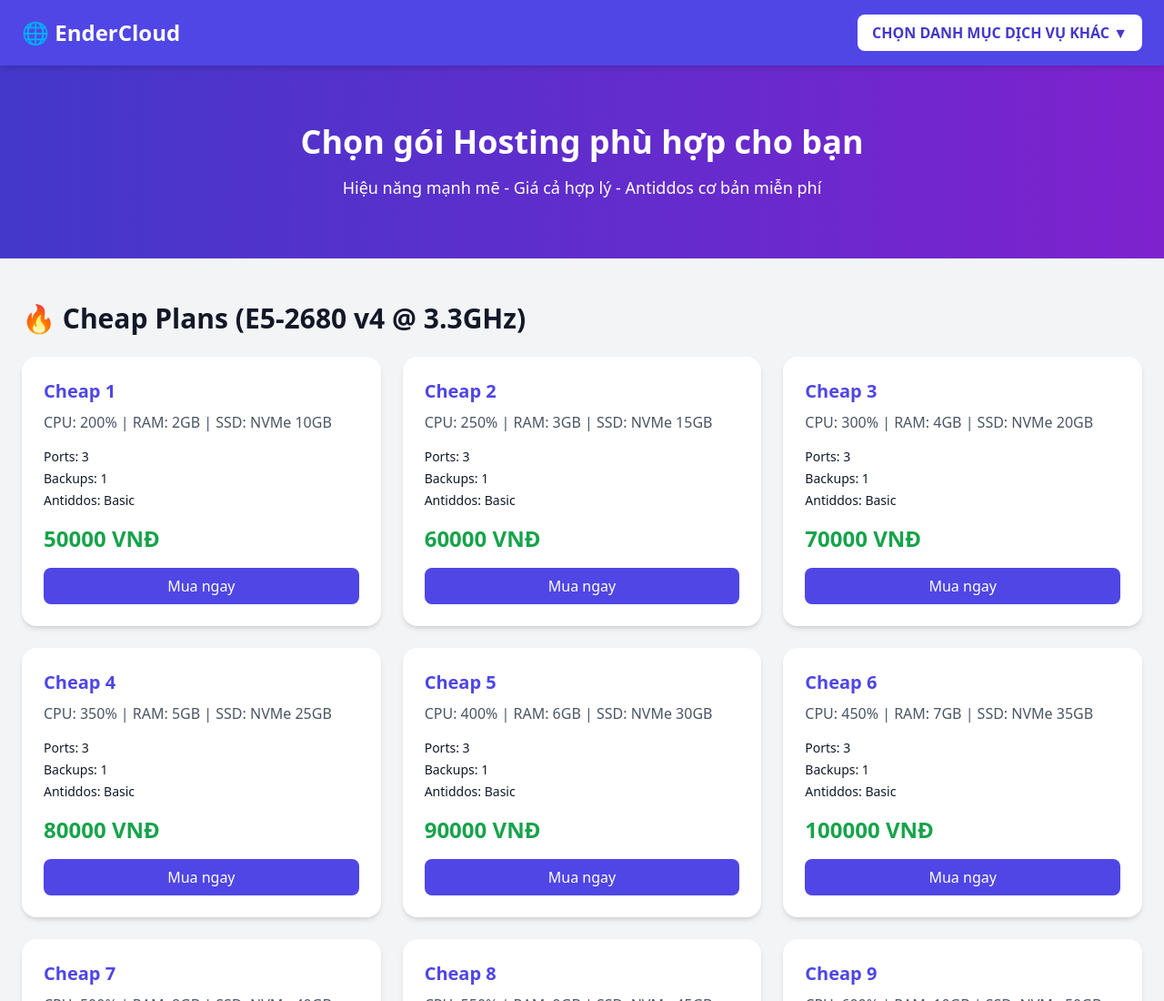
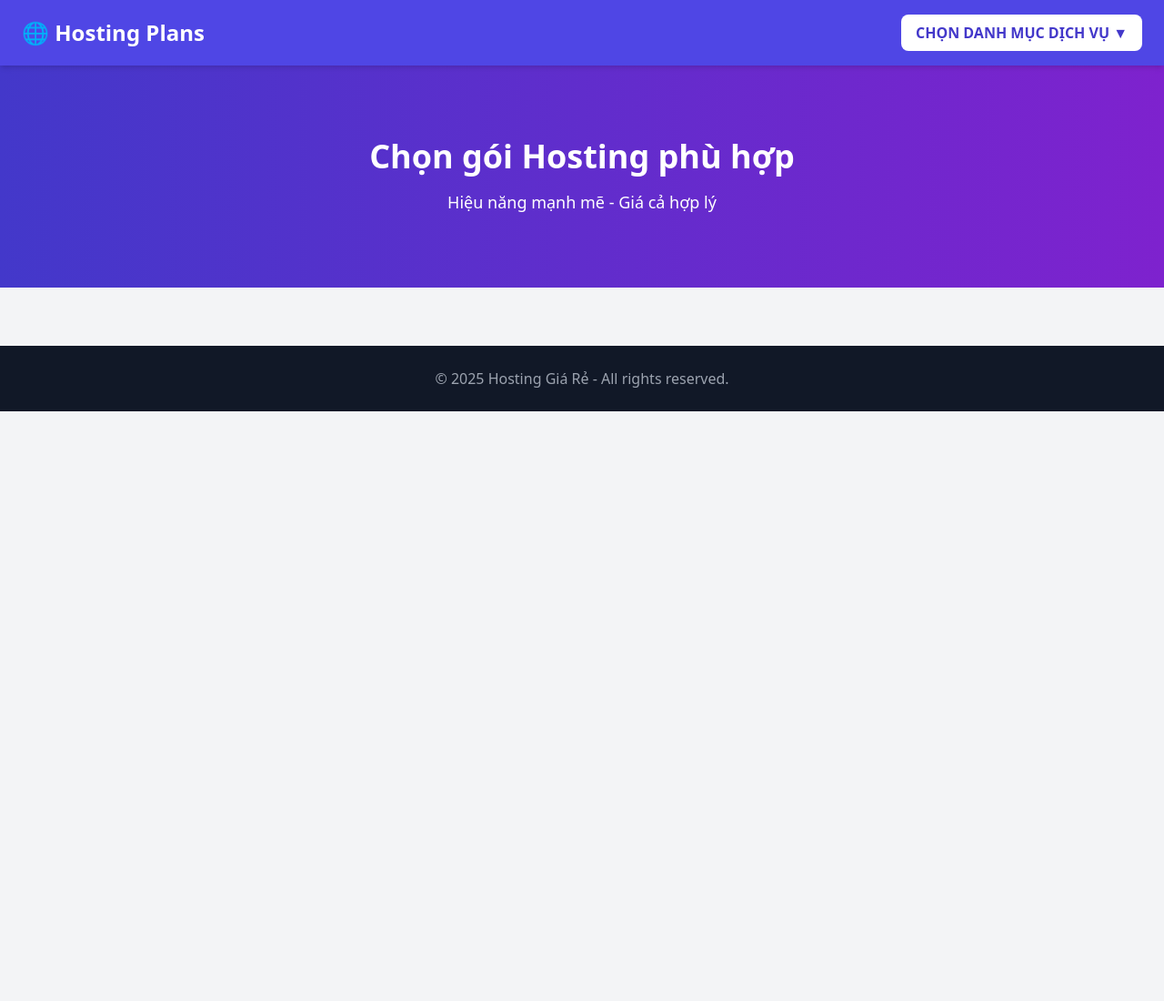
Before and after one commit to HAzeeMC/web, a plain HTML site: page index.html in a window 1280 px wide. Shown: the top 1100 px of the page at 91% size. After the commit the page ends 800 px from the top, so only its background shows below. Drawn offline with nearby package versions, Linux system fonts and the light colour scheme.

Commit message:
Update index.html

```diff
--- a/index.html
+++ b/index.html
@@ -3,194 +3,44 @@
 <head>
   <meta charset="UTF-8">
   <meta name="viewport" content="width=device-width, initial-scale=1.0">
-  <title>Bán Hosting Minecraft</title>
+  <title>Hosting Plans</title>
   <script src="https://cdn.tailwindcss.com"></script>
 </head>
 <body class="bg-gray-100 text-gray-900">
 
-  <!-- Header -->
   <header class="bg-indigo-600 text-white shadow-md sticky top-0 z-50">
     <div class="max-w-7xl mx-auto flex justify-between items-center py-4 px-6">
-      <h1 class="text-2xl font-bold">🌐 EnderCloud</h1>
+      <h1 class="text-2xl font-bold">🌐 Hosting Plans</h1>
 
       <!-- Dropdown chọn hosting -->
       <div class="relative">
         <button onclick="toggleMenu()" class="bg-white text-indigo-700 px-4 py-2 rounded-lg font-bold">
-          CHỌN DANH MỤC DỊCH VỤ KHÁC ▼
+          CHỌN DANH MỤC DỊCH VỤ ▼
         </button>
         <ul id="dropdownMenu" class="absolute right-0 mt-2 bg-white text-black rounded-lg shadow-lg w-64 hidden">
-          <li><a href="#cheap" class="block px-4 py-2 hover:bg-indigo-100">🔥 Cheap Hosting</a></li>
-          <li><a href="#basic" class="block px-4 py-2 hover:bg-indigo-100">💡 Basic Hosting</a></li>
-          <li><a href="#medium" class="block px-4 py-2 hover:bg-indigo-100">⚡ Medium Hosting</a></li>
-          <li><a href="#premium" class="block px-4 py-2 hover:bg-indigo-100">💎 Premium Hosting</a></li>
+          <li><a href="cheap.html" class="block px-4 py-2 hover:bg-indigo-100">🔥 Cheap Hosting</a></li>
+          <li><a href="basic.html" class="block px-4 py-2 hover:bg-indigo-100">💡 Basic Hosting</a></li>
+          <li><a href="medium.html" class="block px-4 py-2 hover:bg-indigo-100">⚡ Medium Hosting</a></li>
+          <li><a href="premium.html" class="block px-4 py-2 hover:bg-indigo-100">💎 Premium Hosting</a></li>
         </ul>
       </div>
     </div>
   </header>
 
-  <!-- Hero -->
-  <section class="bg-gradient-to-r from-indigo-700 to-purple-700 text-white py-16 text-center">
-    <h2 class="text-4xl font-bold">Chọn gói Hosting phù hợp cho bạn</h2>
-    <p class="mt-4 text-lg">Hiệu năng mạnh mẽ - Giá cả hợp lý - Antiddos cơ bản miễn phí</p>
+  <section class="bg-gradient-to-r from-indigo-700 to-purple-700 text-white py-20 text-center">
+    <h2 class="text-4xl font-bold">Chọn gói Hosting phù hợp</h2>
+    <p class="mt-4 text-lg">Hiệu năng mạnh mẽ - Giá cả hợp lý</p>
   </section>
 
-  <!-- Hosting Plans -->
-  <main class="max-w-7xl mx-auto px-6 py-12 space-y-16" id="plansContainer"></main>
-
-  <!-- Cart -->
-  <div id="giohang" class="fixed bottom-4 right-4 bg-white border shadow-lg p-4 rounded-xl w-80 hidden">
-    <h4 class="font-bold text-lg mb-2">🛒 Giỏ hàng</h4>
-    <ul id="cartItems" class="text-sm text-gray-700 space-y-2"></ul>
-    <div class="flex space-x-2 mt-4">
-      <button onclick="thanhToan()" class="flex-1 bg-green-600 text-white py-2 rounded-lg hover:bg-green-800">Thanh toán</button>
-      <button onclick="huyGioHang()" class="flex-1 bg-red-600 text-white py-2 rounded-lg hover:bg-red-800">Hủy</button>
-    </div>
-  </div>
-
-  <!-- Footer -->
   <footer class="bg-gray-900 text-gray-400 py-6 mt-16 text-center">
     <p>© 2025 Hosting Giá Rẻ - All rights reserved.</p>
   </footer>
 
-  <!-- Script -->
   <script>
-    // toggle dropdown
     function toggleMenu() {
       document.getElementById("dropdownMenu").classList.toggle("hidden");
     }
+  </script>
 
-    // dữ liệu hosting
-    const plansData = {
-      cheap: {
-        title: "🔥 Cheap Plans (E5-2680 v4 @ 3.3GHz)",
-        plans: Array.from({length: 10}, (_, i) => ({
-          name: `Cheap ${i+1}`,
-          cpu: `${200 + i*50}%`,
-          ram: `${2 + i}GB`,
-          ssd: `NVMe ${(10 + i*5)}GB`,
-          ports: 3,
-          backups: 1,
-          antiddos: "Basic",
-          price: `${50_000 + i*10_000} VNĐ`
-        }))
-      },
-      basic: {
-        title: "💡 Basic Plans (Xeon Gold 6148 @ 3.7GHz)",
-        plans: Array.from({length: 9}, (_, i) => ({
-          name: `Basic ${i+1}`,
-          cpu: `${200 + i*100}%`,
-          ram: `${4 + i*2}GB`,
-          ssd: `NVMe ${(20 + i*10)}GB`,
-          ports: 3,
-          backups: 1,
-          antiddos: "Basic",
-          price: `${100_000 + i*30_000} VNĐ`
-        }))
-      },
-      medium: {
-        title: "⚡ Medium Plans (Xeon Gold 6144 @ 4.2GHz)",
-        plans: Array.from({length: 9}, (_, i) => ({
-          name: `Medium ${i+1}`,
-          cpu: `${300 + i*150}%`,
-          ram: `${6 + i*2}GB`,
-          ssd: `NVMe ${(40 + i*15)}GB`,
-          ports: 3,
-          backups: 1,
-          antiddos: "Basic",
-          price: `${200_000 + i*50_000} VNĐ`
-        }))
-      },
-      premium: {
-        title: "💎 Premium Plans (Ryzen 9 5950X / i5-12400)",
-        plans: Array.from({length: 5}, (_, i) => ({
-          name: `Premium ${i+1}`,
-          cpu: `${2+i} Core`,
-          ram: `${8*(i+1)}GB`,
-          ssd: `NVMe ${(80*(i+1))}GB`,
-          ports: 3,
-          backups: 1,
-          antiddos: "Advanced",
-          price: `${500_000 + i*300_000} VNĐ`
-        }))
-      }
-    };
-
-    // render plans
-    function renderPlans() {
-      const container = document.getElementById("plansContainer");
-      container.innerHTML = "";
-      for (let section in plansData) {
-        let html = `
-          <section id="${section}">
-            <h3 class="text-3xl font-bold mb-6">${plansData[section].title}</h3>
-            <div class="grid md:grid-cols-3 gap-6">
-        `;
-        plansData[section].plans.forEach(p => {
-          html += `
-            <div class="bg-white rounded-2xl shadow-md p-6 hover:shadow-xl transition">
-              <h4 class="text-xl font-bold text-indigo-600">${p.name}</h4>
-              <p class="mt-2 text-gray-600">CPU: ${p.cpu} | RAM: ${p.ram} | SSD: ${p.ssd}</p>
-              <ul class="mt-4 space-y-1 text-sm">
-                <li>Ports: ${p.ports}</li>
-                <li>Backups: ${p.backups}</li>
-                <li>Antiddos: ${p.antiddos}</li>
-              </ul>
-              <p class="mt-4 text-2xl font-bold text-green-600">${p.price}</p>
-              <button onclick="chonGoi('${p.name}','${p.price}')"
-                      class="mt-4 w-full bg-indigo-600 text-white py-2 rounded-lg hover:bg-indigo-800">Mua ngay</button>
-            </div>
-          `;
-        });
-        html += "</div></section>";
-        container.innerHTML += html;
-      }
-    }
-
-    // giỏ hàng
-    let cart = [];
-    function chonGoi(ten, gia) {
-      cart.push({ten, gia});
-      renderCart();
-    }
-
-    function renderCart() {
-      const cartBox = document.getElementById("giohang");
-      const list = document.getElementById("cartItems");
-      list.innerHTML = "";
-      cart.forEach((item, index) => {
-        list.innerHTML += `
-          <li class="flex justify-between items-center">
-            <span>${item.ten}</span>
-            <div class="flex items-center space-x-2">
-              <span class="text-green-600 font-bold">${item.gia}</span>
-              <button onclick="xoaItem(${index})" class="text-red-600 font-bold">✖</button>
-            </div>
-          </li>
-        `;
-      });
-      cartBox.classList.remove("hidden");
-    }
-
-    function xoaItem(index) {
-      cart.splice(index,1);
-      renderCart();
-    }
-
-    function huyGioHang() {
-      cart = [];
-      renderCart();
-      document.getElementById("giohang").classList.add("hidden");
-    }
-
-    function thanhToan() {
-      if(cart.length === 0) {
-        alert("Giỏ hàng trống!");
-        return;
-      }
-      alert("Chức năng thanh toán đang phát triển!");
-    }
-
-    renderPlans();
-  </script>
 </body>
 </html>
```
